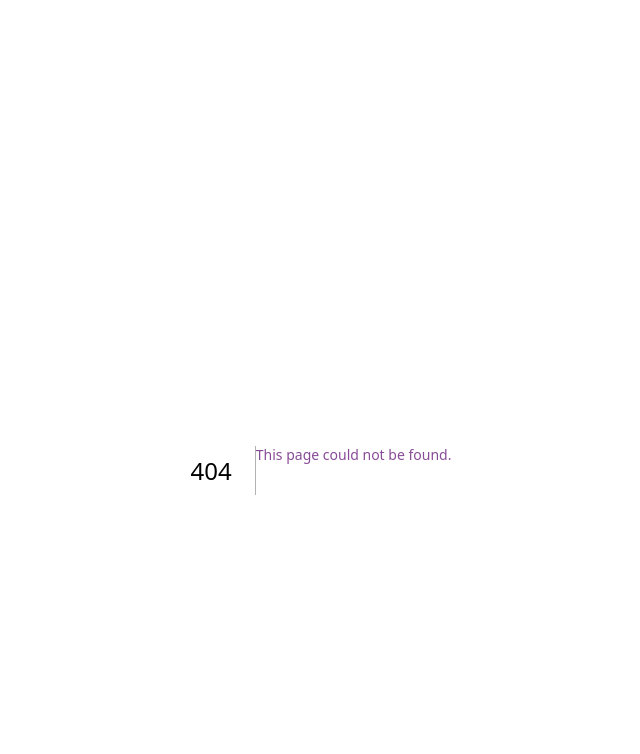
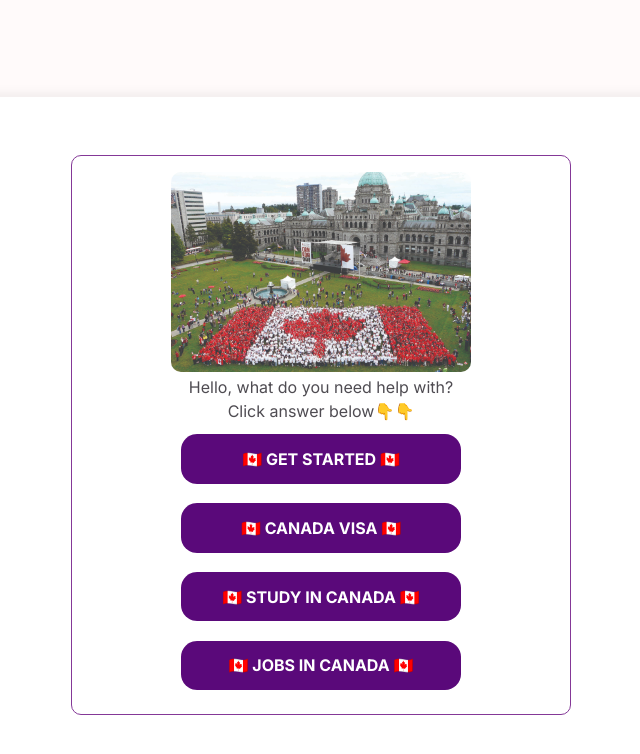
Before and after one commit to frupreneur/travel-guide, a Next.js app: page /axfest in a window 1280 px wide. Before the commit this address had no page. Shown: the top 754 px of the page, without its empty margins (319-959 px from the left). Built offline with nearby package versions, Linux system fonts and the light colour scheme.

Commit message:
added axfest

```diff
--- /dev/null
+++ b/app/axfest/page.js
@@ -0,0 +1,35 @@
+import Image from "next/image";
+import Link from "next/link";
+
+export const metadata = {
+  title: "Canada Travel Guide",
+  description: "Canada Travel Guide",
+};
+
+export default function Page() {
+  return (
+    <>
+      <div className="site-wrap">
+        <div className="quizContainer">
+          <Image
+            src="/21336192_web1_190629-RDA-canada-day2-1920x1280.jpg"
+            width="300"
+            height="300"
+            alt="canada travel"
+            style={{ borderRadius: "10px" }}
+            priority
+          />
+
+          <h3>
+            Hello, what do you need help with? <br />
+            Click answer below👇👇
+          </h3>
+          <Link href="https://travel.axfest.com">🇨🇦 GET STARTED 🇨🇦</Link>
+          <Link href="https://travel.axfest.com/">🇨🇦 CANADA VISA 🇨🇦 </Link>
+          <Link href="https://travel.axfest.com/">🇨🇦 STUDY IN CANADA 🇨🇦</Link>
+          <Link href="https://travel.axfest.com/">🇨🇦 JOBS IN CANADA 🇨🇦</Link>
+        </div>
+      </div>
+    </>
+  );
+}
```
